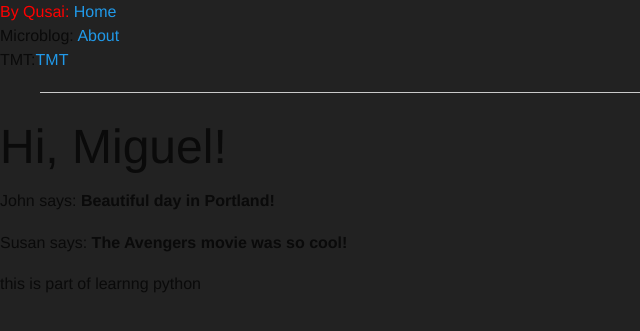
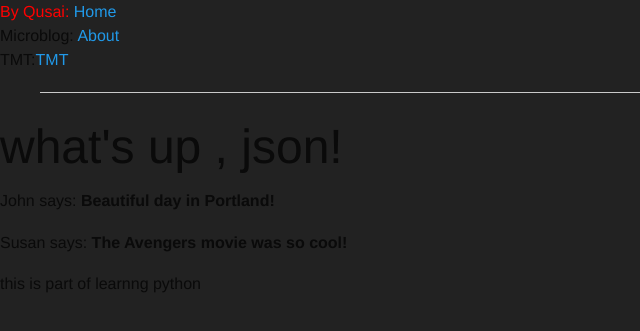
Before and after one commit to syntaxSizer/flask, a Flask app: page /about in a window 1280 px wide. Shown: the top 331 px of the page, without its empty margins (0-640 px from the left). Run offline with Flask 2, Linux system fonts and the light colour scheme.

Commit message:
change text

```diff
--- a/app/templates/TMT.html
+++ b/app/templates/TMT.html
@@ -1,6 +1,6 @@
 {% extends "base.html" %}
 {% block content %}
-    <h1>Hi, {{ user.nickname }}!</h1>
+    <h1>art is me up, {{ user.nickname }}!</h1>
 <img src="{{ url_for('static', filename = 'wolfs.jpg') }}" width="800" height="500">
- <img src="#" alt="please waite while loading..." >
+
 {% endblock %}
--- a/app/templates/about.html
+++ b/app/templates/about.html
@@ -1,6 +1,6 @@
 {% extends "base.html" %}
 {% block content %}
-    <h1>Hi, {{ user.nickname }}!</h1>
+    <h1>what's up , {{ user.nickname }}!</h1>
     {% for post in posts %}
     <div><p>{{ post.author.nickname }} says: <b>{{ post.body }}</b></p></div>
     {% endfor %}
--- a/app/views.py
+++ b/app/views.py
@@ -4,7 +4,7 @@ from app import app
 @app.route('/')
 @app.route('/index')
 def index():
-    user = {'nickname': 'Miguel'}  # fake user
+    user = {'nickname': 'skywalker'}  # fake user
     posts = [  # fake array of posts
         {
             'author': {'nickname': 'John'},
@@ -22,7 +22,7 @@ def index():
 @app.route('/')
 @app.route('/about')
 def about():
-    user = {'nickname': 'Miguel'}  # fake user
+    user = {'nickname': 'json'}  # fake user
     posts = [  # fake array of posts
         {
             'author': {'nickname': 'John'},
@@ -42,7 +42,7 @@ def about():
 @app.route('/')
 @app.route('/TMT')
 def TMT():
-    user = {'nickname': 'Miguel'}  # fake user
+    user = {'nickname': 'wolfy'}  # fake user
     posts = [  # fake array of posts
         {
             'author': {'nickname': 'John'},
```
Also changed, not shown: 1 other file.
